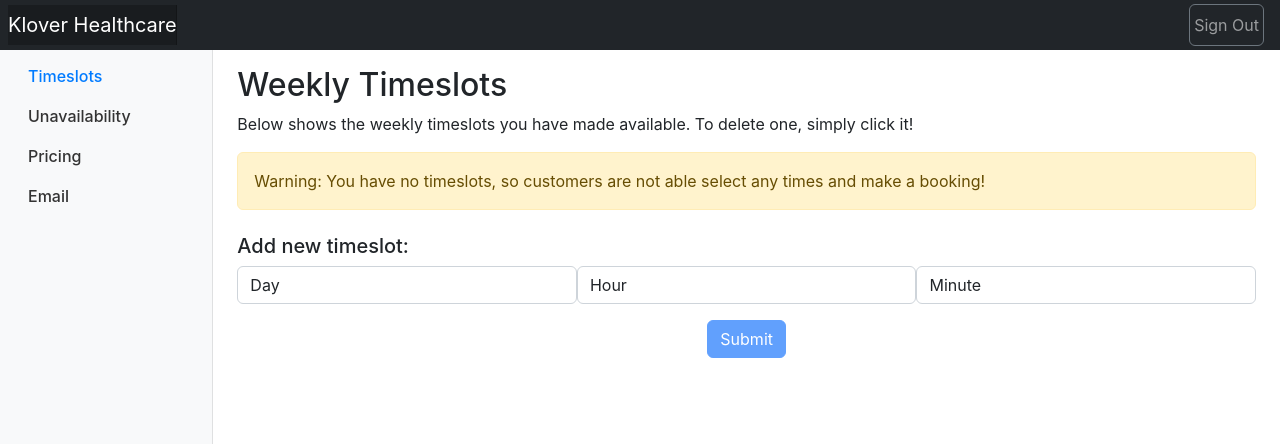
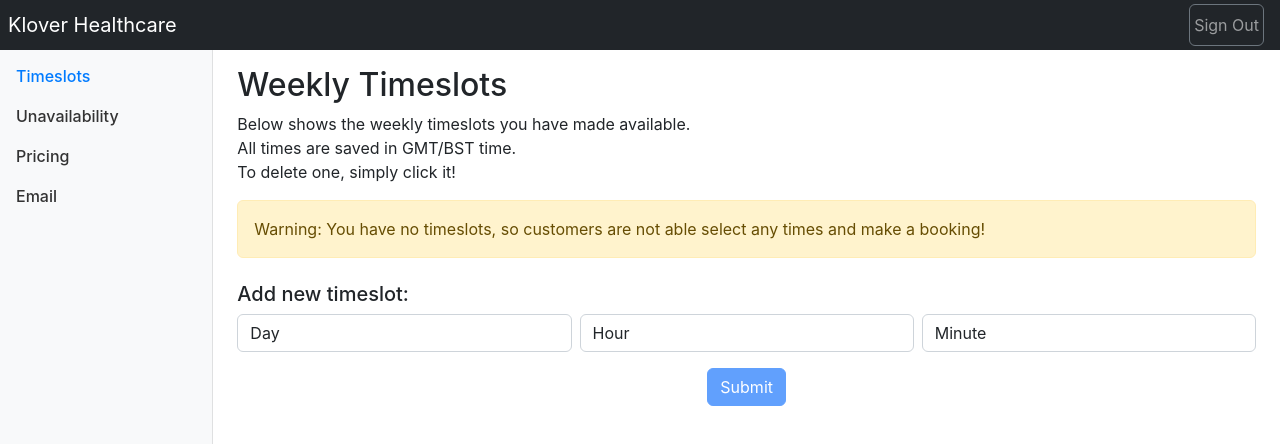
Before and after one commit to ArdalanJaf/klover-health, a React (Create React App) app: page /admin in a window 1280 px wide. Shown: the top 444 px of the page. Built offline with nearby package versions, Linux system fonts and the light colour scheme.

Commit message:
dynamic header image

```diff
--- a/src/components/Header.jsx
+++ b/src/components/Header.jsx
@@ -5,16 +5,18 @@ import img from "../assets/panoramic-3094350_1920.jpg";
 function Header() {
   return (
     <div
-      className="container-max position-relative mb-4"
-      // style={{ background: `lightblue url(${img}) no-repeat` }}
+      className="container-max position-relative mb-4 overflow-hidden headerContainer"
+      style={{ marginTop: "55.99px" }}
     >
-      <img src={img} alt="English landscape" className="img-fluid" />
+      <img src={img} alt="English landscape" className="headerImg" />
+
       <div className="position-absolute top-0 left-0 w-100 h-100 text-center d-flex flex-column justify-content-center">
         <h1
-          className="mb-4 mx-2 text-white fs-1 fs-md-6"
+          className="mb-4 mx-2 mx-sm-5 text-white fs-1 fs-sm-6"
           style={{ textShadow: "black 1px 1px 1px" }}
         >
-          Accelerate your access to NHS mental health support.{" "}
+          Get faster access to the NHS mental health support you need!{" "}
+          {/* Accelerate your access to NHS mental health support. */}
         </h1>
         {/* <p>
           Get an assessment by a fully certified psychiatrist to get NHS mental
--- a/src/components/Nav.jsx
+++ b/src/components/Nav.jsx
@@ -6,7 +6,7 @@ function Nav() {
   const handleNavCollapse = () => setIsNavCollapsed(!isNavCollapsed);
 
   return (
-    <nav className="navbar navbar-expand-sm navbar-light bg-light px-2 sticky-top">
+    <nav className="navbar navbar-expand-sm navbar-light bg-light px-2 fixed-top">
       <a className="navbar-brand" href="#">
         Klover Healthcare
       </a>
--- a/src/components/admin/Admin.jsx
+++ b/src/components/admin/Admin.jsx
@@ -67,8 +67,9 @@ const Admin = () => {
         </div>
       </div>
       <div className="container-fluid">
-        <div className="row">
-          <nav className="col-12 col-md-2 d-block bg-light sidebar">
+        {!loggedIn && <AdminLogin setLoggedIn={setLoggedIn} />}
+        <div className={`row ${!loggedIn ? "d-none" : ""}`}>
+          <nav className="col-12 col-md-2 d-block bg-light sidebar px-0">
             <div className="sidebar-sticky">
               <ul className="nav flex-md-column flex-row">
                 <li className="nav-item">
@@ -110,7 +111,6 @@ const Admin = () => {
             role="main"
             className="ms-md-auto col-12 mt-5 mt-md-0 col-md-10 pt-3 px-4"
           >
-            {!loggedIn && <AdminLogin setLoggedIn={setLoggedIn} />}
             {loggedIn && screen === 0 && (
               <AdminTimeslots getTimeslotInfo={getTimeslotInfo} />
             )}
--- a/src/components/admin/AdminLogin.jsx
+++ b/src/components/admin/AdminLogin.jsx
@@ -35,10 +35,13 @@ const AdminLogin = ({ setLoggedIn }) => {
   };
 
   return (
-    <div className="container">
+    <div className="container d-flex justify-content-center mt-5">
+      <div>
+        <div className="mb-3">
           <label>
             Username:{" "}
             <input
+              className="form-control"
               required
               type="text"
               value={username}
@@ -46,10 +49,12 @@ const AdminLogin = ({ setLoggedIn }) => {
               autoComplete="off"
             />
           </label>
-
+        </div>
+        <div>
           <label>
             Password:{" "}
             <input
+              className="form-control"
               required
               type={passwordShown ? "text" : "password"}
               value={password}
@@ -57,17 +62,19 @@ const AdminLogin = ({ setLoggedIn }) => {
               autoComplete="off"
             />
           </label>
-
+        </div>
         <label>
           <input
+            className="mb-4"
             type="checkbox"
             value={passwordShown}
             onChange={() => setPasswordShown(!passwordShown)}
           />{" "}
           show password
         </label>
-
+        <div className="text-center">
           <input
+            className="btn btn-primary"
             type="submit"
             onClick={() => handleSubmit()}
             disabled={username && password ? false : true}
@@ -79,6 +86,8 @@ const AdminLogin = ({ setLoggedIn }) => {
             </div>
           )}
         </div>
+      </div>
+    </div>
   );
 };
 
--- a/src/components/admin/AdminTimeslots.jsx
+++ b/src/components/admin/AdminTimeslots.jsx
@@ -93,8 +93,9 @@ function AdminTimeslots() {
       <div className="mb-4">
         <h2>Weekly Timeslots</h2>
         <p>
-          Below shows the weekly timeslots you have made available. To delete
-          one, simply click it!
+          Below shows the weekly timeslots you have made available. <br />
+          All times are saved in GMT/BST time. <br />
+          To delete one, simply click it!
         </p>
         {timeslots.length > 0 ? (
           <ul>
@@ -131,7 +132,7 @@ function AdminTimeslots() {
         <h5>Add new timeslot:</h5>
         <div className="d-flex justify-content-between mb-3">
           <select
-            className="form-control"
+            className="form-control me-1"
             id="day"
             value={localTimeslot.day}
             onChange={(e) => handleSelect(e)}
@@ -144,7 +145,7 @@ function AdminTimeslots() {
             ))}
           </select>
           <select
-            className="form-control"
+            className="form-control mx-1"
             id="hour"
             value={localTimeslot.hour}
             onChange={(e) => handleSelect(e)}
@@ -157,7 +158,7 @@ function AdminTimeslots() {
             ))}
           </select>
           <select
-            className="form-control"
+            className="form-control ms-1"
             id="minutes"
             value={localTimeslot.minutes}
             onChange={(e) => {
--- a/src/components/admin/dashboard.css
+++ b/src/components/admin/dashboard.css
@@ -75,11 +75,11 @@ body {
    * Navbar
    */
 
-.navbar-brand {
+.sidebar .navbar-brand {
   padding-top: 0.75rem;
   padding-bottom: 0.75rem;
   font-size: 1rem;
-  background-color: rgba(0, 0, 0, 0.25);
+  /* background-color: rgba(0, 0, 0, 0.25); */
   box-shadow: inset -1px 0 0 rgba(0, 0, 0, 0.25);
 }
 
--- /dev/null
+++ b/src/components/custom.css
@@ -0,0 +1,15 @@
+.headerImg {
+  height: calc(100vh - 55.99px);
+}
+
+.headerContainer {
+  max-height: calc(100vh - 55.99px);
+}
+
+@media (min-width: 576px) {
+  .headerImg {
+    height: auto;
+    max-width: 100%;
+    /* max-height: calc(100vh - 55.99px); */
+  }
+}
--- a/src/index.js
+++ b/src/index.js
@@ -5,6 +5,7 @@ import { store } from "./redux/store";
 import App from "./App";
 import reportWebVitals from "./reportWebVitals";
 import "bootstrap/dist/css/bootstrap.css";
+import "./components/custom.css";
 
 import "./index.css";
 
```
Lines whose indentation alone changed are shown as unchanged.
